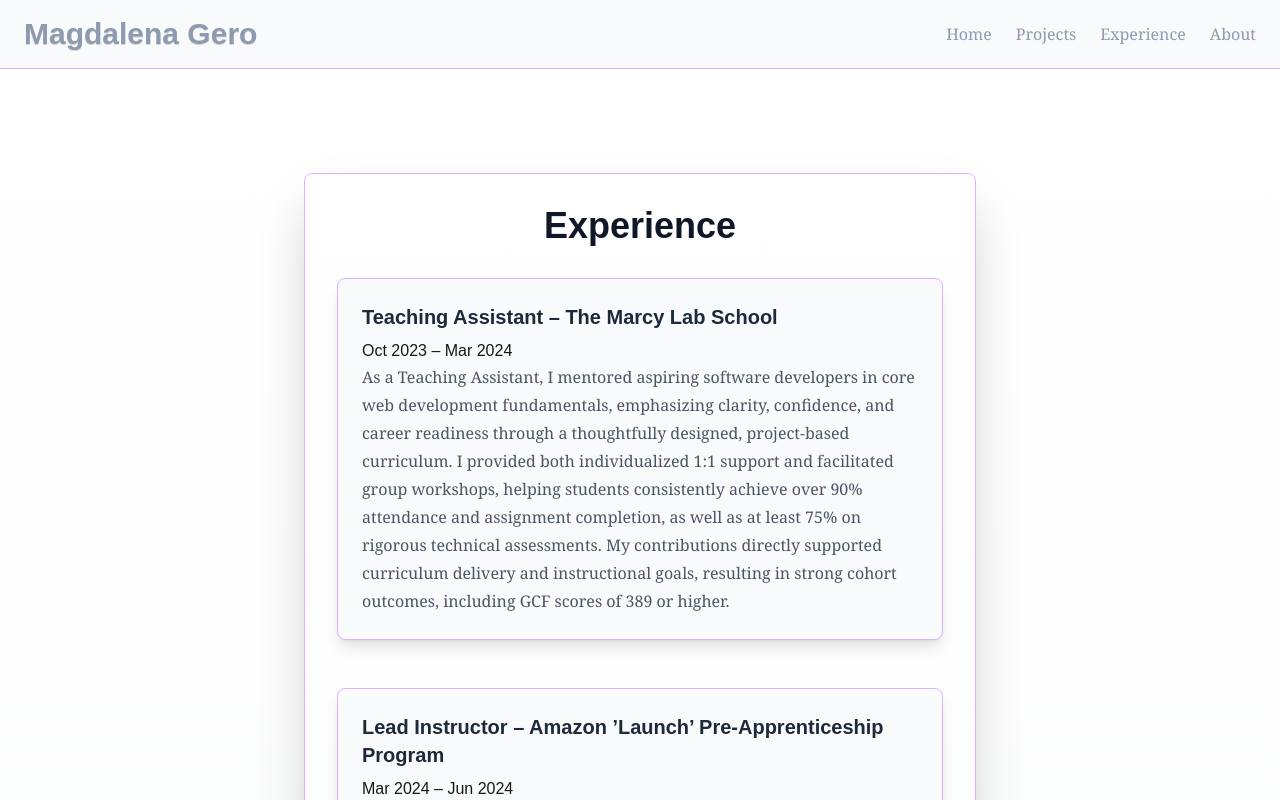
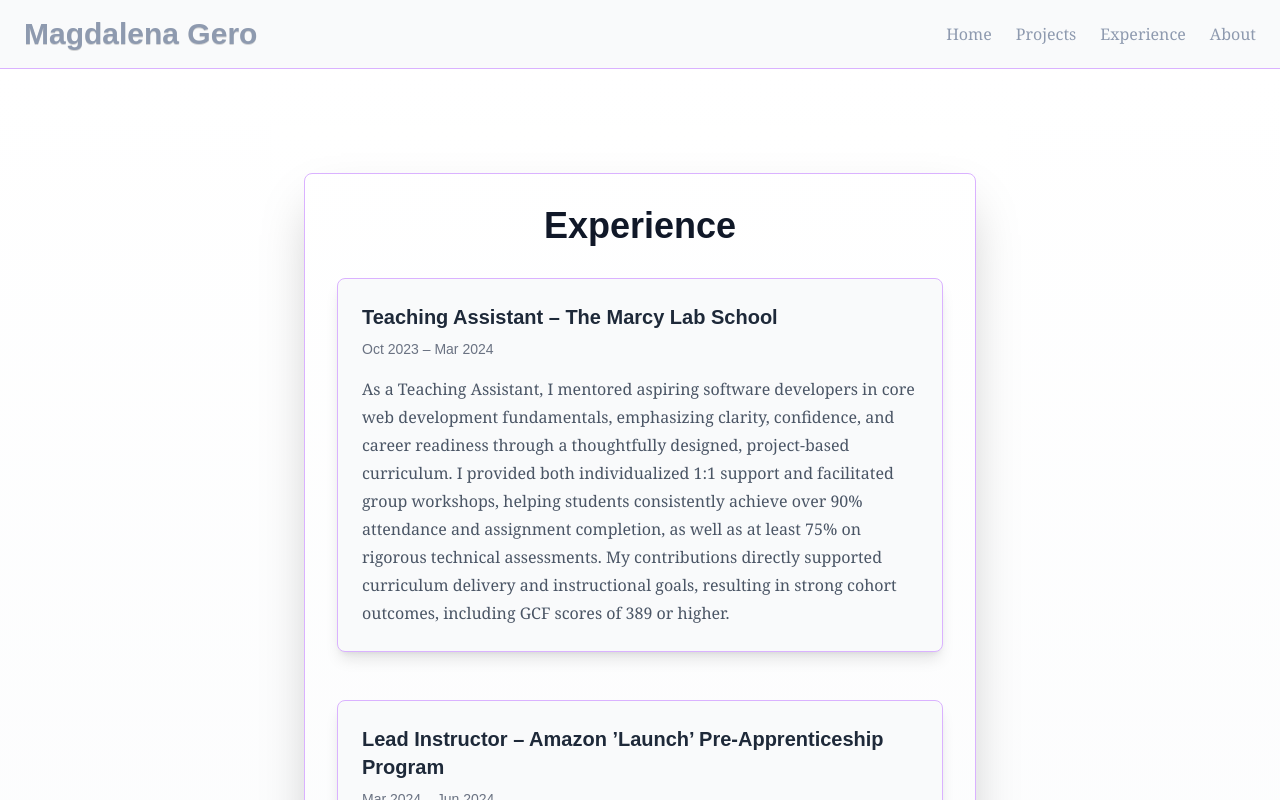
Before and after one commit to magdalenamaygero/my-portfolio, a Next.js app: page /experience in a window 1280 px wide. Shown: the top 800 px of the page. Built offline with nearby package versions, Linux system fonts and the light colour scheme.

Commit message:
Fix ExperienceCard rendering

```diff
--- a/src/components/ExperienceCard.tsx
+++ b/src/components/ExperienceCard.tsx
@@ -10,10 +10,10 @@
   return (
     <div className="border border-purple-300 bg-gray-50 rounded-lg p-6 shadow-lg text-left w-full">
       <h3 className="text-xl font-semibold text-gray-800 mb-2">{title}</h3>
-            <p>{dates}</p>
+      <p className="text-sm text-gray-500 mb-4">{dates}</p>
       <p className="text-gray-600 font-serif leading-7 whitespace-pre-line">
         {items}
       </p>
     </div>
-    )
+  );
 }
```
Lines whose indentation alone changed are shown as unchanged.
